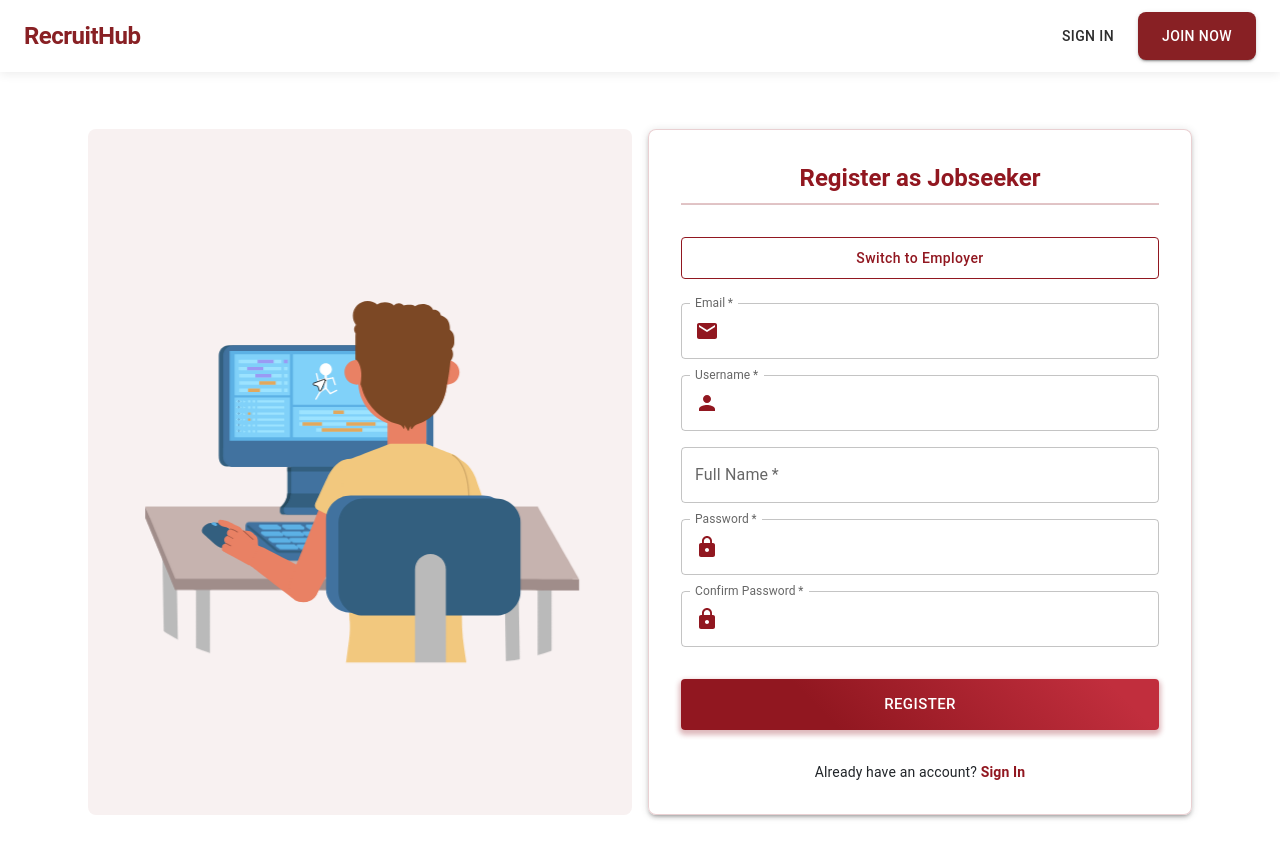
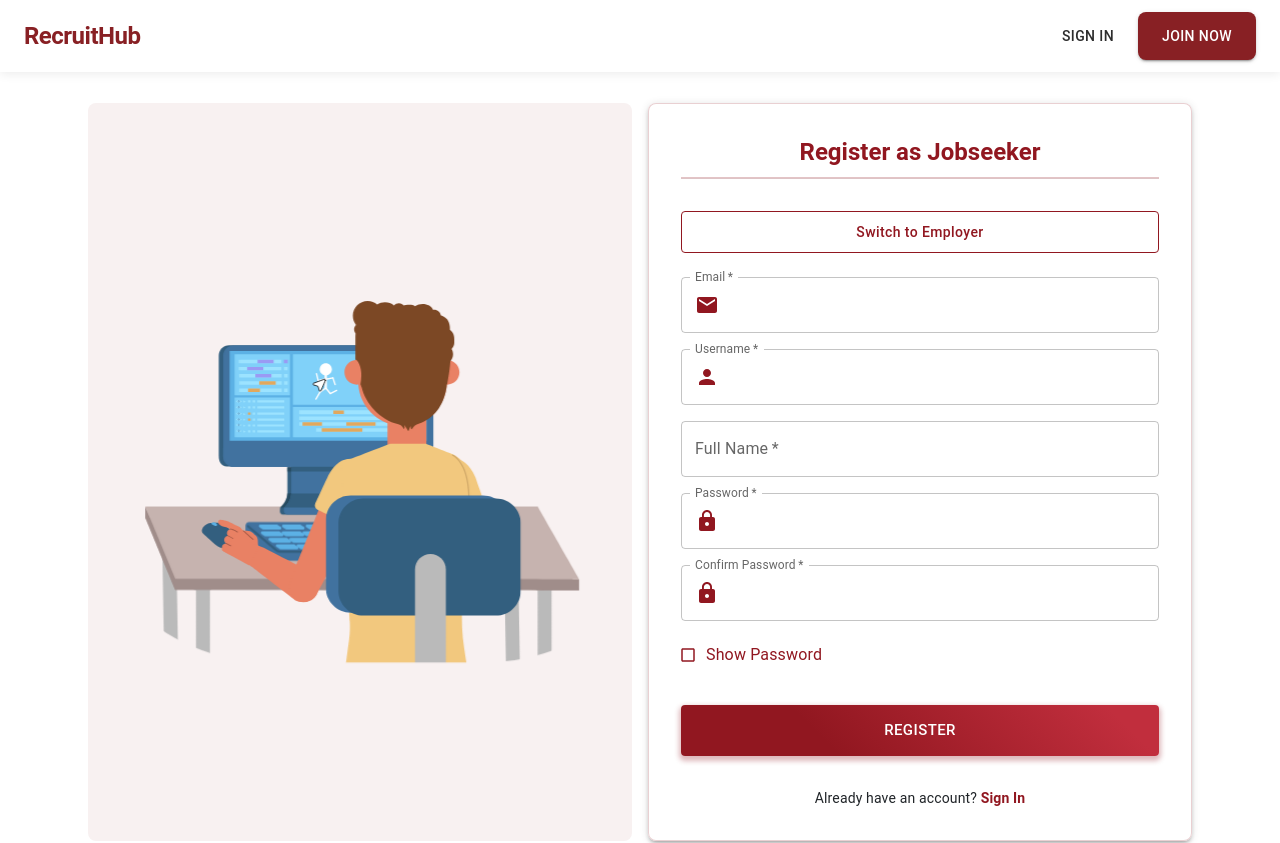
Before and after one commit to hebatullahgassem/recruithub-frontend-v2, a React (Vite) app: page /register in a window 1280 px wide. Shown: the top 843 px of the page. Built offline with nearby package versions, Linux system fonts and the light colour scheme.

Commit message:
show password + spam warning

```diff
--- a/src/pages/login/Login.jsx
+++ b/src/pages/login/Login.jsx
@@ -12,6 +12,8 @@ import {
   InputAdornment,
   Divider,
   Grid,
+  Checkbox,
+  FormControlLabel,
 } from "@mui/material";
 import { Email, Lock } from "@mui/icons-material";
 import { loginUser } from "../../services/Auth";
@@ -22,6 +24,7 @@ import animationData from '../../assets/animations/LoginRegister.json';
 function Login() {
   const [email, setEmail] = useState("");
   const [password, setPassword] = useState("");
+  const [showPassword, setShowPassword] = useState(false);
   const navigate = useNavigate();
   const { setUser } = useContext(userContext);
 
@@ -48,9 +51,8 @@ function Login() {
         justifyContent: "center",
         alignItems: "center",
         width: "90%",
-        hight: "90%",
+        height: "90%",
         minHeight: "80vh",
-        // background: "",
       }}
     >
       <Container maxWidth="lg">
@@ -97,11 +99,13 @@ function Login() {
               >
                 Login
               </Typography>
-              <Divider sx={{
-                mb: 4,
-                backgroundColor: "#901b20",
-                height: 2,
-              }} />
+              <Divider
+                sx={{
+                  mb: 4,
+                  backgroundColor: "#901b20",
+                  height: 2,
+                }}
+              />
 
               <Box
                 component="form"
@@ -124,16 +128,16 @@ function Login() {
                     ),
                   }}
                   sx={{
-                    '& .MuiOutlinedInput-root': {
-                      '& fieldset': {
-                        borderColor: '#901b20',
+                    "& .MuiOutlinedInput-root": {
+                      "& fieldset": {
+                        borderColor: "#901b20",
                       },
-                      '&:hover fieldset': {
-                        borderColor: '#901b20',
+                      "&:hover fieldset": {
+                        borderColor: "#901b20",
                       },
                     },
-                    '& .MuiInputLabel-root': {
-                      color: '#901b20',
+                    "& .MuiInputLabel-root": {
+                      color: "#901b20",
                     },
                   }}
                   required
@@ -142,7 +146,7 @@ function Login() {
                 <TextField
                   fullWidth
                   label="Password"
-                  type="password"
+                  type={showPassword ? "text" : "password"}
                   variant="outlined"
                   placeholder="••••••••"
                   value={password}
@@ -155,27 +159,48 @@ function Login() {
                     ),
                   }}
                   sx={{
-                    '& .MuiOutlinedInput-root': {
-                      '& fieldset': {
-                        borderColor: '#901b20',
+                    "& .MuiOutlinedInput-root": {
+                      "& fieldset": {
+                        borderColor: "#901b20",
                       },
-                      '&:hover fieldset': {
-                        borderColor: '#901b20',
+                      "&:hover fieldset": {
+                        borderColor: "#901b20",
                       },
                     },
-                    '& .MuiInputLabel-root': {
-                      color: '#901b20',
+                    "& .MuiInputLabel-root": {
+                      color: "#901b20",
                     },
                   }}
                   required
                 />
+
+              <FormControlLabel
+                control={
+                  <Checkbox
+                    checked={showPassword}
+                    onChange={() => setShowPassword(!showPassword)}
+                    sx={{
+                      color: "#901b20",
+                      "& .MuiSvgIcon-root": {
+                        fontSize: 18,  // Reduced the checkbox icon size
+                      },
+                    }}
+                  />
+                }
+                label="Show Password"
+                sx={{
+                  color: "#901b20",
+                  fontSize: "0.75rem",  // Reduced font size of the label
+                }}
+              />
+
 
                 <Box sx={{ display: "flex", justifyContent: "flex-end" }}>
                   <Link
                     component={RouterLink}
                     to="/forgot-password"
                     underline="hover"
-                    sx={{ color: "#901b20", fontWeight: 'bold' }}
+                    sx={{ color: "#901b20", fontWeight: "bold" }}
                   >
                     Forgot Password?
                   </Link>
@@ -209,7 +234,7 @@ function Login() {
                     component={RouterLink}
                     to="/register"
                     underline="hover"
-                    sx={{ color: "#901b20", fontWeight: 'bold' }}
+                    sx={{ color: "#901b20", fontWeight: "bold" }}
                   >
                     Create Account
                   </Link>
--- a/src/pages/login/ResetPassword.jsx
+++ b/src/pages/login/ResetPassword.jsx
@@ -9,9 +9,12 @@ import {
   Box,
   Divider,
   Grid,
+  IconButton,
+  InputAdornment,
 } from "@mui/material";
 import Lottie from "lottie-react";
 import animationData from "../../assets/animations/LoginRegister.json";
+import { Visibility, VisibilityOff } from "@mui/icons-material";
 
 const ResetPassword = () => {
   const { email } = useParams();
@@ -22,6 +25,7 @@ const ResetPassword = () => {
   const [message, setMessage] = useState("");
   const [error, setError] = useState("");
   const [passwordError, setPasswordError] = useState("");
+  const [showPassword, setShowPassword] = useState(false); // State to toggle password visibility
 
   useEffect(() => {
     const fetchToken = async () => {
@@ -134,7 +138,7 @@ const ResetPassword = () => {
                   fullWidth
                   label="Enter new password"
                   variant="outlined"
-                  type="password"
+                  type={showPassword ? "text" : "password"} // Toggle password visibility
                   value={newPassword}
                   onChange={(e) => setNewPassword(e.target.value)}
                   sx={{
@@ -145,12 +149,24 @@ const ResetPassword = () => {
                     '& .MuiInputLabel-root': { color: '#901b20' },
                   }}
                   required
+                  InputProps={{
+                    endAdornment: (
+                      <InputAdornment position="end">
+                        <IconButton
+                          onClick={() => setShowPassword(!showPassword)} // Toggle visibility
+                          edge="end"
+                        >
+                          {showPassword ? <VisibilityOff /> : <Visibility />}
+                        </IconButton>
+                      </InputAdornment>
+                    ),
+                  }}
                 />
                 <TextField
                   fullWidth
                   label="Confirm new password"
                   variant="outlined"
-                  type="password"
+                  type={showPassword ? "text" : "password"} // Toggle password visibility
                   value={confirmPassword}
                   onChange={handleConfirmPasswordChange}
                   sx={{
@@ -163,6 +179,18 @@ const ResetPassword = () => {
                   error={!!passwordError}
                   helperText={passwordError}
                   required
+                  InputProps={{
+                    endAdornment: (
+                      <InputAdornment position="end">
+                        <IconButton
+                          onClick={() => setShowPassword(!showPassword)} // Toggle visibility
+                          edge="end"
+                        >
+                          {showPassword ? <VisibilityOff /> : <Visibility />}
+                        </IconButton>
+                      </InputAdornment>
+                    ),
+                  }}
                 />
                 {message && (
                   <Typography color="blue" align="center">{message}</Typography>
--- a/src/pages/otp/VerifyOTP.jsx
+++ b/src/pages/otp/VerifyOTP.jsx
@@ -12,7 +12,6 @@ import {
 import ArrowBackIcon from "@mui/icons-material/ArrowBack";
 import Lottie from "lottie-react";
 import animationData from '../../assets/animations/otp.json';
-
 
 const VerifyOTP = () => {
   const [otp, setOtp] = useState(["", "", "", "","",""]);
@@ -55,19 +54,13 @@ const VerifyOTP = () => {
   };
 
   return (
-
     <Box
       sx={{
         display: "flex",
         justifyContent: "center",
         alignItems: "center",
         minHeight: "100vh",
-        // backgroundColor: "#f8f8f8",
         px: 2,
-        // backgroundImage: "url('https://img.freepik.com/free-vector/white-with-low-poly-network-connection_1017-29753.jpg?uid=R129139233&ga=GA1.1.243102800.1741383569&semt=ais_hybrid&w=740')",
-        // backgroundSize: "cover",
-        // backgroundPosition: "center",
-        // backgroundRepeat: "no-repeat",
       }}
     >
       <Container
@@ -75,7 +68,7 @@ const VerifyOTP = () => {
         sx={{
           p: 4,
           borderRadius: 3,
-          backgroundColor: "rgba(255, 255, 255, 0.9)", // slightly transparent white
+          backgroundColor: "rgba(255, 255, 255, 0.9)",
           boxShadow: 3,
           textAlign: "center",
           position: "relative",
@@ -105,6 +98,11 @@ const VerifyOTP = () => {
         </Typography>
         <Typography variant="body2" mb={3} color="text.secondary">
           We've sent a 6-digit code to <strong>{email}</strong>
+        </Typography>
+
+        {/* Add message to check spam */}
+        <Typography variant="body2" mb={3} color="text.secondary">
+          Didn’t receive the code? Be sure to check your spam or junk folder.
         </Typography>
 
         <Box component="form" onSubmit={handleVerify}>
--- a/src/pages/register/Register.jsx
+++ b/src/pages/register/Register.jsx
@@ -11,6 +11,8 @@ import {
   InputAdornment,
   Divider,
   Grid,
+  FormControlLabel,
+  Checkbox,
 } from "@mui/material";
 import { Email, Lock, Person } from "@mui/icons-material";
 import { Link as RouterLink } from "react-router-dom";
@@ -29,6 +31,7 @@ const Register = () => {
   });
 
   const [passwordError, setPasswordError] = useState("");
+  const [showPassword, setShowPassword] = useState(false); // State for Show Password
 
   const navigate = useNavigate();
 
@@ -207,7 +210,7 @@ const Register = () => {
                   fullWidth
                   label="Password"
                   name="password"
-                  type="password"
+                  type={showPassword ? "text" : "password"} // Toggle between text and password type
                   variant="outlined"
                   value={formData.password}
                   onChange={handleChange}
@@ -225,7 +228,7 @@ const Register = () => {
                   fullWidth
                   label="Confirm Password"
                   name="confirmPassword"
-                  type="password"
+                  type={showPassword ? "text" : "password"} // Toggle between text and password type
                   variant="outlined"
                   value={formData.confirmPassword}
                   onChange={handleChange}
@@ -239,6 +242,26 @@ const Register = () => {
                   error={!!passwordError}
                   helperText={passwordError}
                   required
+                />
+
+                <FormControlLabel
+                  control={
+                    <Checkbox
+                      checked={showPassword}
+                      onChange={() => setShowPassword(!showPassword)}
+                      sx={{
+                        color: "#911720",
+                        "& .MuiSvgIcon-root": {
+                          fontSize: 18,  // Reduced the checkbox icon size
+                        },
+                      }}
+                    />
+                  }
+                  label="Show Password"
+                  sx={{
+                    color: "#911720",
+                    fontSize: "0.75rem",  // Reduced font size of the label
+                  }}
                 />
 
                 <Button
```
Also changed, not shown: src/pages/login/ForgotPassword.jsx (+34 -4 lines).
